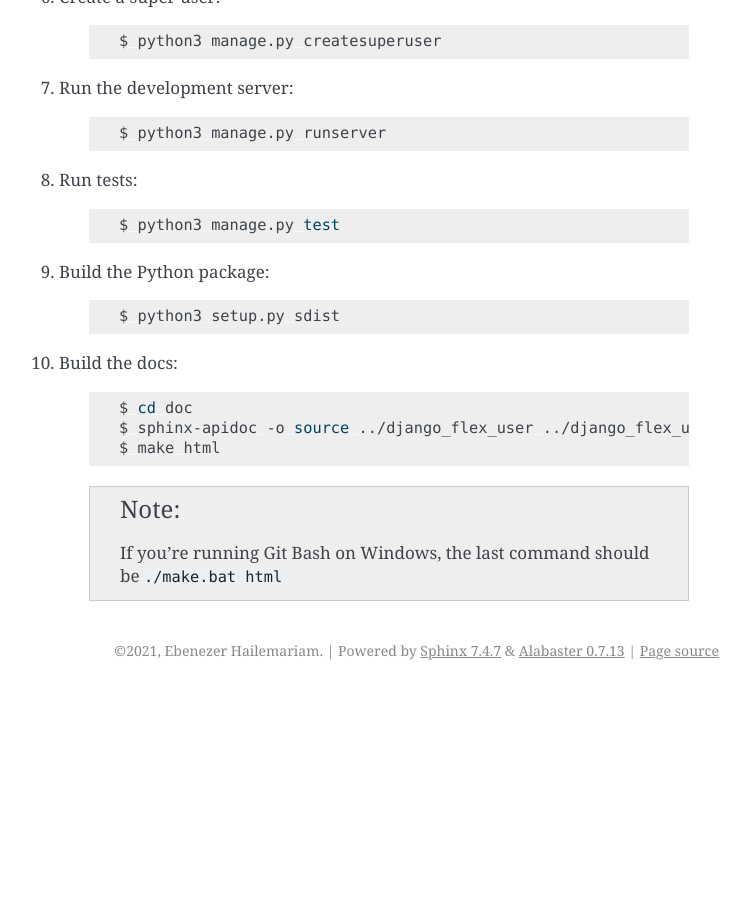
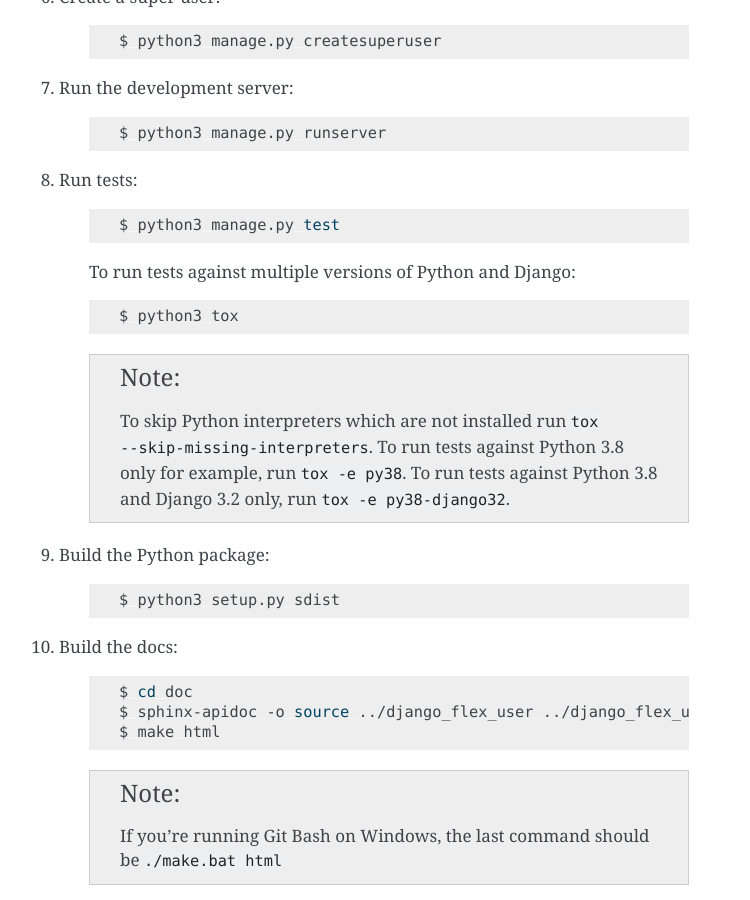
Before and after one commit to ebenh/django-flex-user, a Sphinx documentation site: the page built from docs/source/reference_project.rst, in a window 1280 px wide and 900 px high, scrolled down 1327 px. Shown: the whole window, without its empty margins (391-1141 px from the left). Built offline with Sphinx 7.4.7, drawn with Linux system fonts in a browser that asks for light colours; before the commit the page ends 2017 px from its top, so only the background shows below that.

Commit message:
Updated docs

```diff
--- a/docs/source/reference_project.rst
+++ b/docs/source/reference_project.rst
@@ -77,6 +77,17 @@ Running the reference project locally
 
         $ python3 manage.py test
 
+    To run tests against multiple versions of Python and Django:
+
+    .. code-block:: bash
+
+        $ python3 tox
+
+    .. note::
+        To skip Python interpreters which are not installed run ``tox --skip-missing-interpreters``.
+        To run tests against Python 3.8 only for example, run ``tox -e py38``.
+        To run tests against Python 3.8 and Django 3.2 only, run ``tox -e py38-django32``.
+
 #. Build the Python package:
 
     .. code-block:: bash
```
